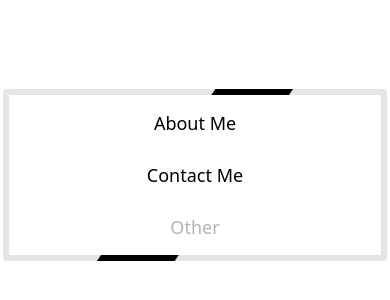
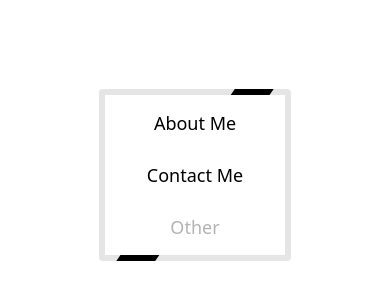
Before and after one commit to Evan-YJ-Zhao/web-portfolio, a Next.js app: page / in a window 390 px wide. Shown: the part 122-422 px from the top of the page. Built offline with nearby package versions, Linux system fonts and the light colour scheme.

Commit message:
Added responsive screen support

```diff
--- a/app/page.tsx
+++ b/app/page.tsx
@@ -15,10 +15,13 @@ const menuItems: ReadonlyArray<MenuItem> = Object.freeze([
 
 export default function Home() {
   return (
-    <div className="w-screen h-screen flex justify-center items-center">
+    <div className="flex justify-center items-center">
       <div className="absolute z-10 top-1/4">
         <nav>
-          <ul className="menu menu-lg bg-neutral rounded-box w-96 text-lg relative justify-center add-border">
+          <ul
+            className="menu menu-lg bg-neutral rounded-box text-lg relative justify-center add-border
+                        phone-sm:w-48 phone-lg:w-52 tablet:w-80 laptop:w-96"
+          >
             {menuItems.map((menuItem: MenuItem) => (
               <li
                 key={menuItem.id}
--- a/tailwind.config.ts
+++ b/tailwind.config.ts
@@ -24,6 +24,13 @@ const config: Config = {
         spin: "spin 5s linear infinite",
       },
     },
+    screens: {
+      'phone-sm':'320px',
+      'phone-lg':'425px',
+      'tablet': '640px',
+      'laptop': '1024px',
+      'desktop': '1280px'
+    }
   },
   plugins: [require("daisyui")],
 };
```
